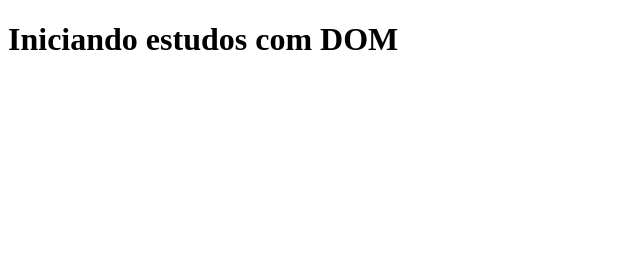
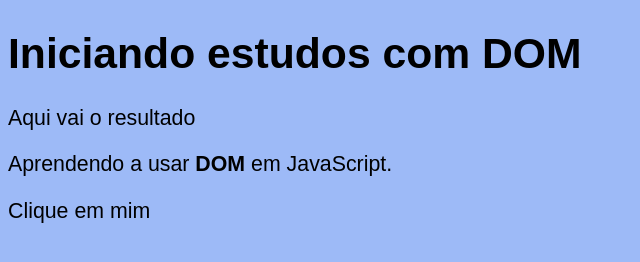
Before and after one commit to Wanttunes/javascript, a plain HTML site: page exercicios/aula09/ex001.html in a window 1280 px wide. Shown: the whole page, without its empty margins (0-640 px from the left). Drawn offline with Linux system fonts and the light colour scheme.

Commit message:
Update ex001.html

```diff
--- a/exercicios/aula09/ex001.html
+++ b/exercicios/aula09/ex001.html
@@ -4,8 +4,22 @@
     <meta charset="UTF-8">
     <meta name="viewport" content="width=device-width, initial-scale=1.0">
     <title>Primeiros passos com DOM</title>
+    <style>
+        body{
+            background-color: rgba(99, 145, 243, 0.623);
+            font: normal 16pt arial;
+        }
+    </style>
 </head>
 <body>
     <h1>Iniciando estudos com DOM</h1>
+    <p>Aqui vai o resultado</p>
+    <p>Aprendendo a usar <strong>DOM</strong> em JavaScript.</p>
+    <div>
+        Clique em mim
+    </div>
+    <script>
+
+    </script>
 </body>
 </html>
```
